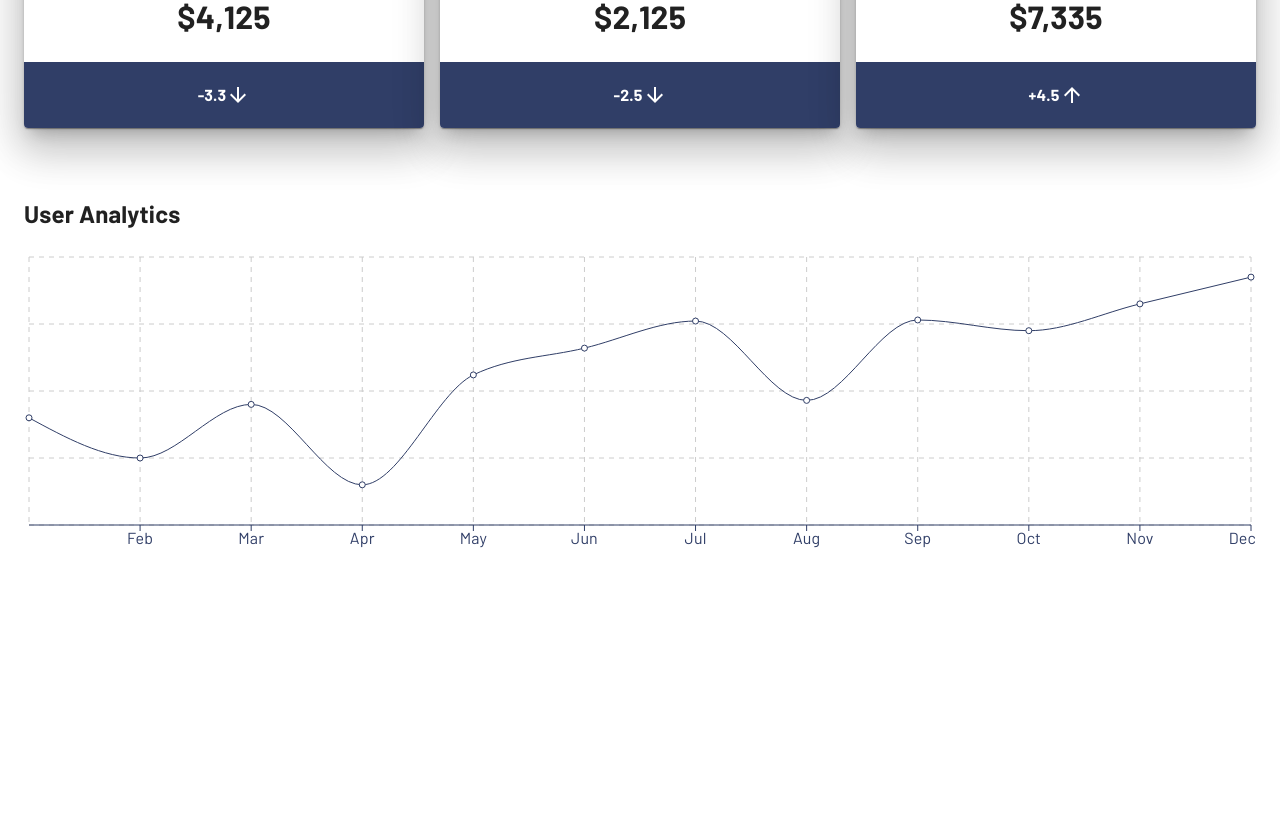
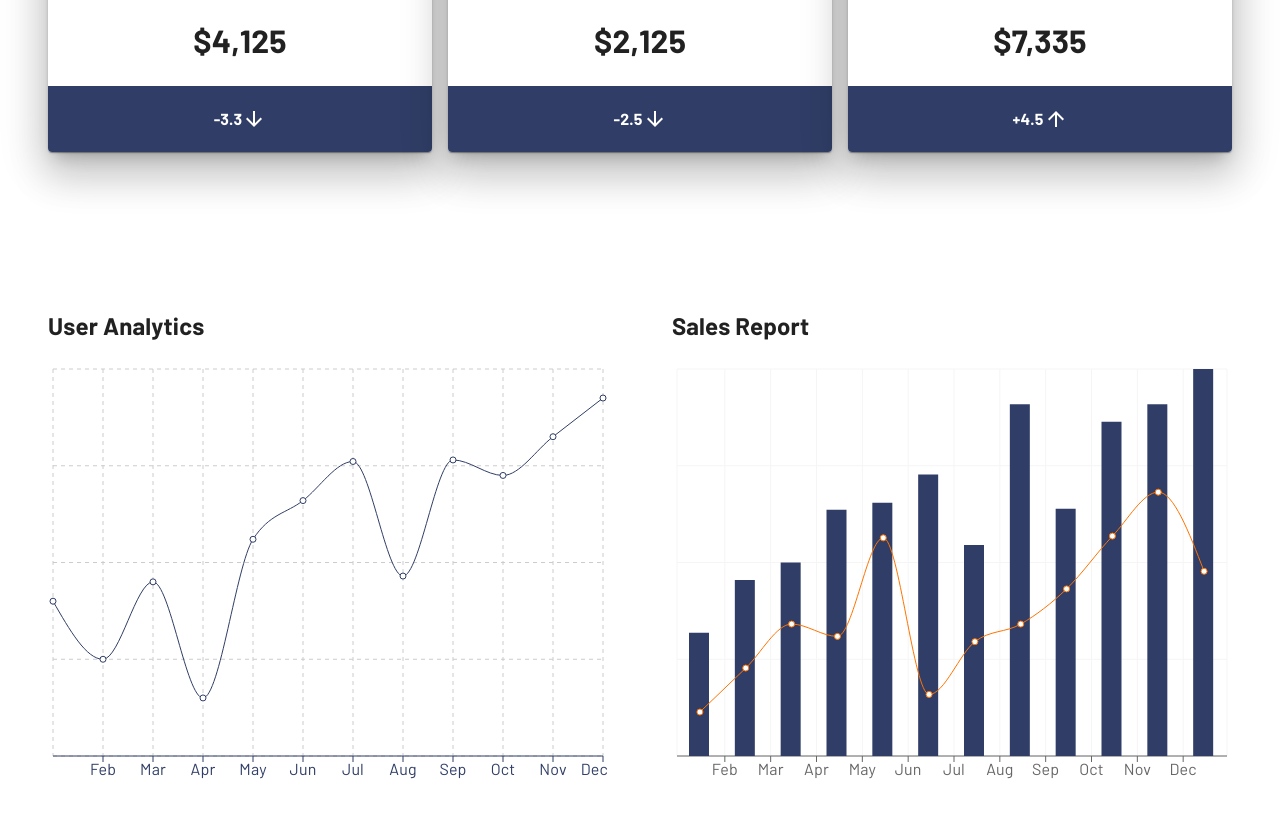
Before and after one commit to Samiul-Ahmed-96/dash-door-client, a React (Create React App) app: page / in a window 1280 px wide. Shown: the part 260-1078 px from the top of the page. Before the commit the page ends 896 px from the top, so only its background shows below. Built offline with nearby package versions, Linux system fonts and the light colour scheme.

Commit message:
Create Added Sales Report Chart

```diff
--- a/src/Components/Chart/Chart.js
+++ b/src/Components/Chart/Chart.js
@@ -8,7 +8,7 @@ import {
   Tooltip,
   XAxis
 } from "recharts";
-import './Chart.scss';
+
 const Chart = () => {
   const data = [
     {
@@ -64,18 +64,19 @@ const Chart = () => {
     },
   ];
   return (
-    <Grid id="userAnalytics" spacing={2} container padding={3}>
+
+    <Grid id="userAnalytics"  container padding={3}>
       <Grid item lg={12} md={12} sm={12} xs={12}>
         <Box className="component-title">
           <h2>User Analytics</h2>
         </Box>
         <ResponsiveContainer
           className='userChart'
-          sx={{ width: "100%", padding: "10px" }}
-          aspect={4 / 1}
+          width="100%" height="85%"
+
         >
           <LineChart data={data}>
-            <CartesianGrid strokeDasharray="5 5" />
+            <CartesianGrid strokeDasharray="4 4" />
             <XAxis dataKey="name" stroke="#303e67" />
             <Tooltip />
 
--- a/src/Components/Pages/Home/Home/Home.js
+++ b/src/Components/Pages/Home/Home/Home.js
@@ -1,13 +1,22 @@
+import { Grid } from '@mui/material';
 import React from 'react';
 import Chart from '../../../Chart/Chart';
+import SalesReport from '../../SalesReport/SalesReport';
 import FeaturedInfo from '../FeaturedInfo/FeaturedInfo';
 
 const Home = () => {
     return (
-        <div>
-            <FeaturedInfo/>
-            <Chart/>
-        </div>
+        <Grid spacing={2} container padding={3}>
+        <Grid item lg={12} md={12} sm={12} xs={12}>
+        <FeaturedInfo/>
+        </Grid>
+        <Grid item lg={6} md={6} sm={12} xs={12} marginTop={9} >
+        <Chart/>
+        </Grid>
+        <Grid item lg={6} md={6} sm={12} xs={12}>
+        <SalesReport/>
+        </Grid>
+        </Grid>
     );
 };
 
--- a/src/Components/Pages/Products/Products.js
+++ b/src/Components/Pages/Products/Products.js
@@ -57,6 +57,7 @@ const Products = () => {
       }
         <Box className="component-title">
           <h2>Manage All Products</h2>
+
         </Box>
         {products.length === 0 ? (
           <LinearProgress />
--- /dev/null
+++ b/src/Components/Pages/SalesReport/SalesReport.js
@@ -0,0 +1,101 @@
+import { Grid } from '@mui/material';
+import { Box } from '@mui/system';
+import React from 'react';
+import {
+    Bar, CartesianGrid, ComposedChart, Line, ResponsiveContainer, Tooltip, XAxis
+} from 'recharts';
+
+
+const SalesReport = () => {
+    const data = [
+        {
+          name: "Jan",
+          "revenue": 7000,
+          "netProfit" : 2500,
+        },
+        {
+          name: "Feb",
+          "revenue": 10000,
+          "netProfit" : 5000,
+        },
+        {
+          name: "Mar",
+          "revenue": 11000,
+          "netProfit" : 7500,
+        },
+        {
+          name: "Apr",
+          "revenue": 14000,
+          "netProfit" : 6800,
+        },
+        {
+          name: "May",
+          "revenue": 14400,
+          "netProfit" : 12400,
+        },
+
+        {
+          name: "Jun",
+          "revenue": 16000,
+          "netProfit" : 3500,
+        },
+        {
+          name: "Jul",
+          "revenue": 12000,
+          "netProfit" : 6500,
+        },
+        {
+          name: "Aug",
+          "revenue": 20000,
+          "netProfit" : 7500,
+        },
+        {
+          name: "Sep",
+          "revenue": 14050,
+          "netProfit" : 9500,
+        },
+        {
+          name: "Oct",
+          "revenue": 19000,
+          "netProfit" : 12500,
+        },
+        {
+          name: "Nov",
+          "revenue": 20000,
+          "netProfit" : 15000,
+        },
+        {
+          name: "Dec",
+          "revenue": 22000,
+          "netProfit" : 10500,
+        },
+      ];
+    return (
+    <Grid id="salesReport" spacing={2} container padding={3} marginTop={6} >
+     <Grid item lg={12} md={12} sm={12} xs={12} marginTop={1}>
+        <Box className="component-title">
+          <h2>Sales Report</h2>
+        </Box>
+        <ResponsiveContainer width="100%" height="85%">
+        <ComposedChart
+          width={600}
+          height={400}
+          data={data}
+
+        >
+          <CartesianGrid stroke="#f5f5f5" />
+          <XAxis dataKey="name" scale="band" />
+
+          <Tooltip />
+
+          <Bar dataKey="revenue" barSize={20} fill="#303e67" />
+          <Line type="monotone" dataKey="netProfit" stroke="#ff7300" />
+        </ComposedChart>
+      </ResponsiveContainer>
+      </Grid>
+
+    </Grid>
+    );
+};
+
+export default SalesReport;
--- a/src/Components/Shared/Navbar/Navbar.js
+++ b/src/Components/Shared/Navbar/Navbar.js
@@ -54,7 +54,7 @@ const Navbar = () => {
     },
   });
   //Destructure Styles
-  const { navItem, brandIcon, navIcon, appbarMain, userImg } = useStyle();
+  const { brandIcon, navIcon, appbarMain, userImg } = useStyle();
   //Drawer content
   const [state, setState] = React.useState(false);
 
@@ -105,7 +105,7 @@ const Navbar = () => {
             <PaidOutlined/>  <HashLink to="/members#transaction">Transaction</HashLink>
             </ListItemText>
             <ListItemText>
-            <ReportOutlined/>  <Link to="/home">Reports</Link>
+            <ReportOutlined/>  <Link to="/home#salesReport">Sales Report</Link>
             </ListItemText>
           </Box>
         </ListItem>
```
Also changed, not shown: src/Components/Pages/SalesReport/SalesReport.scss (added).
